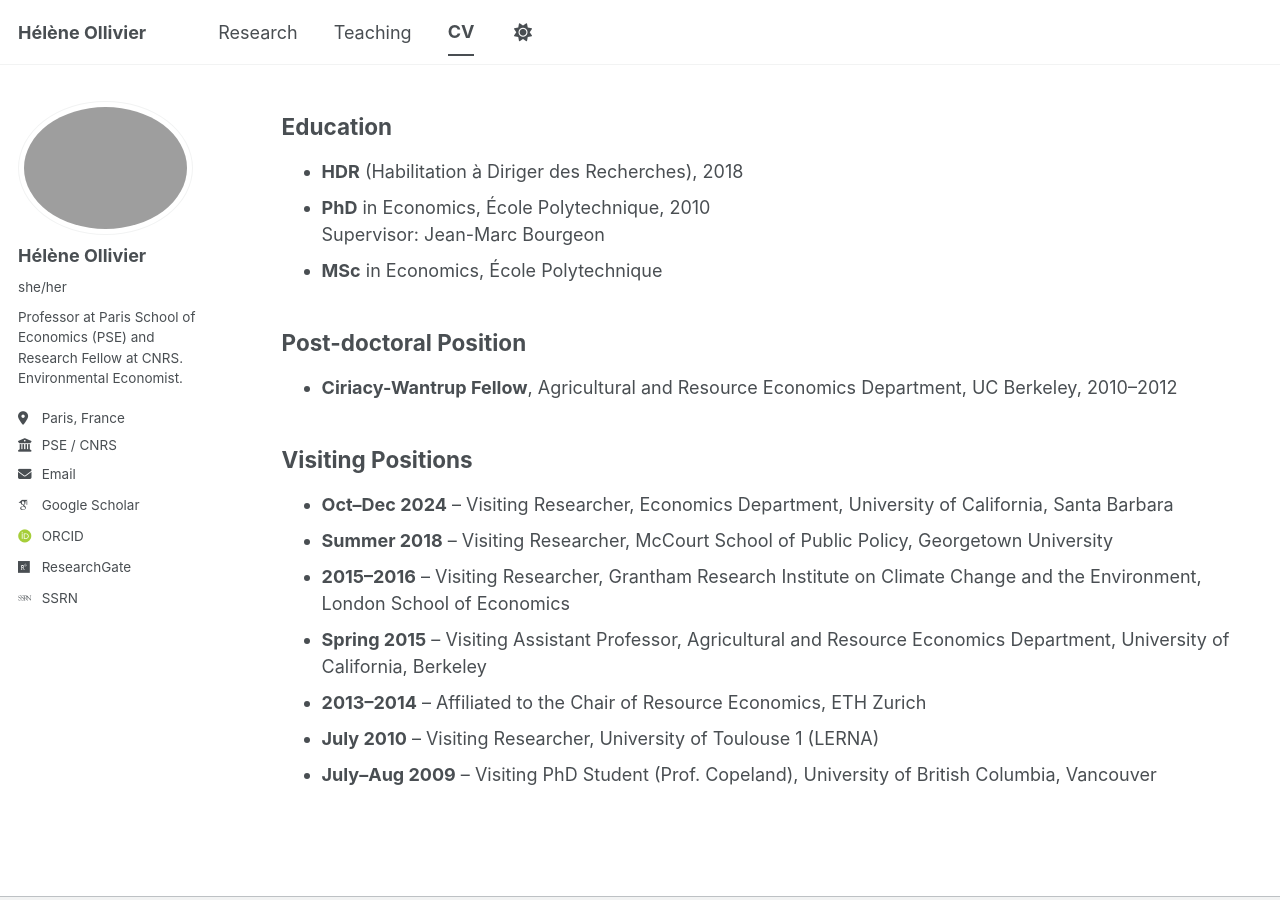
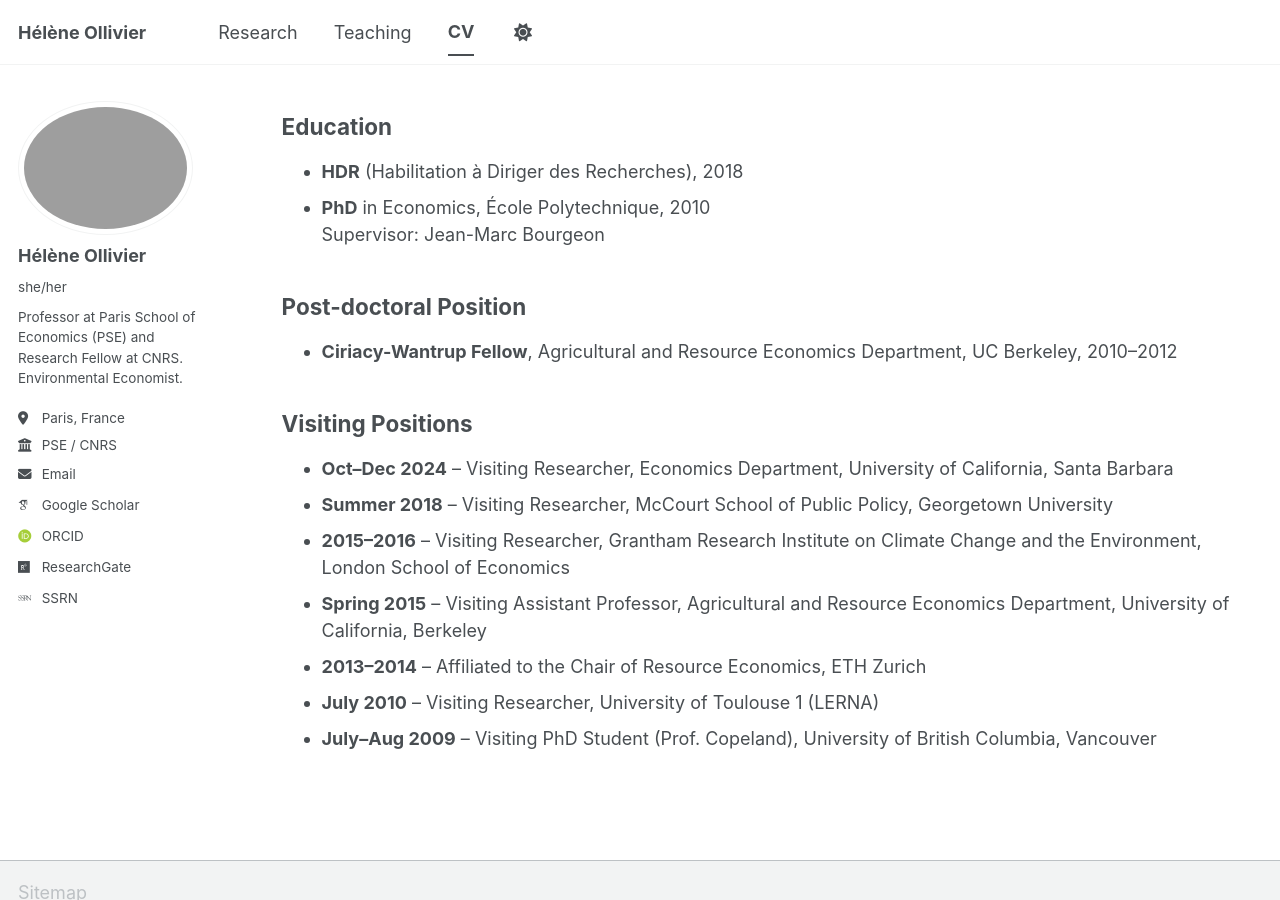
Before and after one commit to heleneollivier/heleneollivier.github.io, a Jekyll site: the page built from _pages/cv.md, in a window 1280 px wide and 900 px high, scrolled down 483 px. Built offline with Jekyll 4.4.1, drawn with Linux system fonts in a browser that asks for light colours; some web fonts are replaced; a script bundle is joined from its source files by our own code; library files that are not in the unit come from our copies.

Commit message:
Remove MSc line from Education section

```diff
--- a/_pages/cv.md
+++ b/_pages/cv.md
@@ -27,7 +27,6 @@ redirect_from:
 - **HDR** (Habilitation à Diriger des Recherches), 2018
 - **PhD** in Economics, École Polytechnique, 2010
   Supervisor: Jean-Marc Bourgeon
-- **MSc** in Economics, École Polytechnique
 
 ## Post-doctoral Position
 
```
